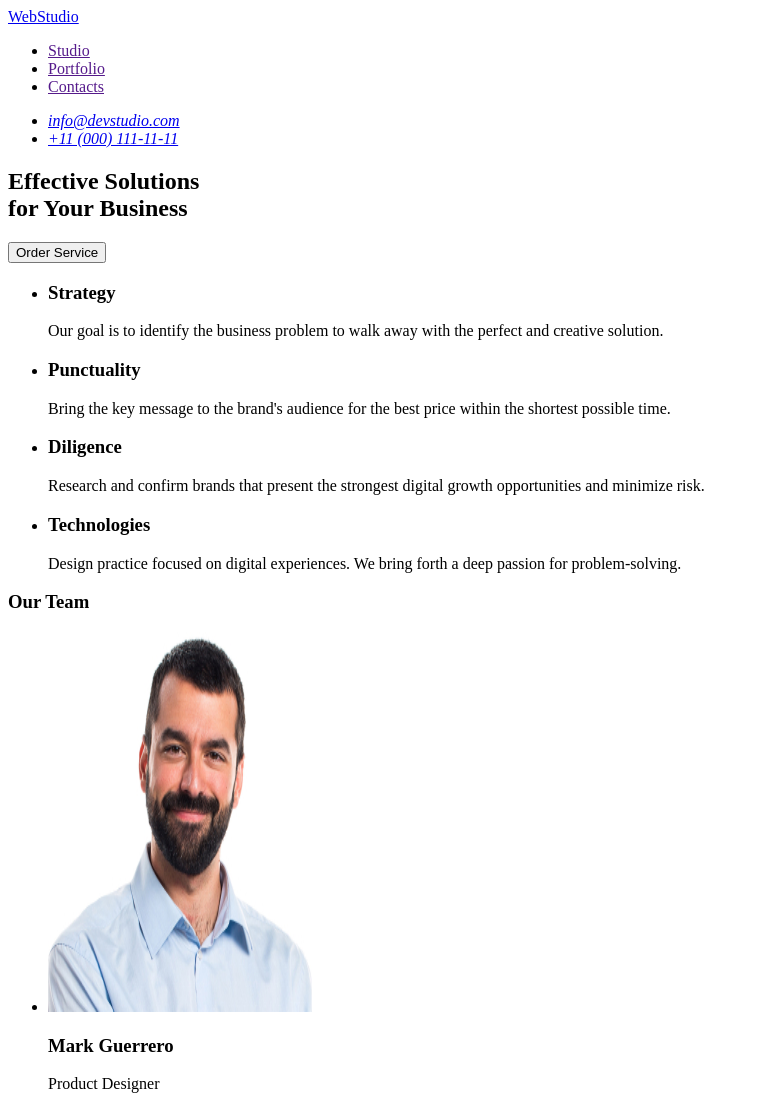
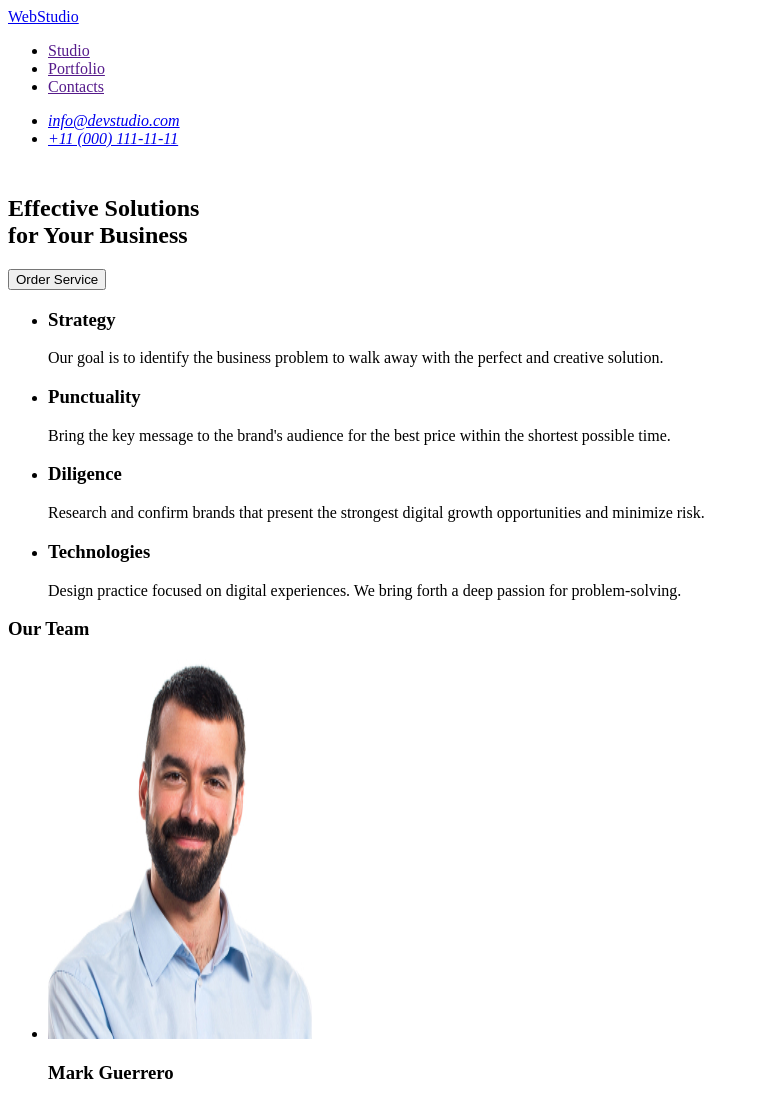
Before and after one commit to H-Nika/goit-markup-hw-01, a plain HTML site: page index.html in a window 1280 px wide. Shown: the top 1096 px of the page, without its empty margins (0-759 px from the left). Drawn offline with Linux system fonts and the light colour scheme.

Commit message:
Upload err corect

```diff
--- a/index.html
+++ b/index.html
@@ -24,7 +24,7 @@
     </header>
     <main>
         <section>
-        <h1>Effective Solutions</br> for Your Business</h1>
+        <h1><br>Effective Solutions</br> for Your Business</h1>
         <button type="button">Order Service</button>
       </section>
       <section>
```
